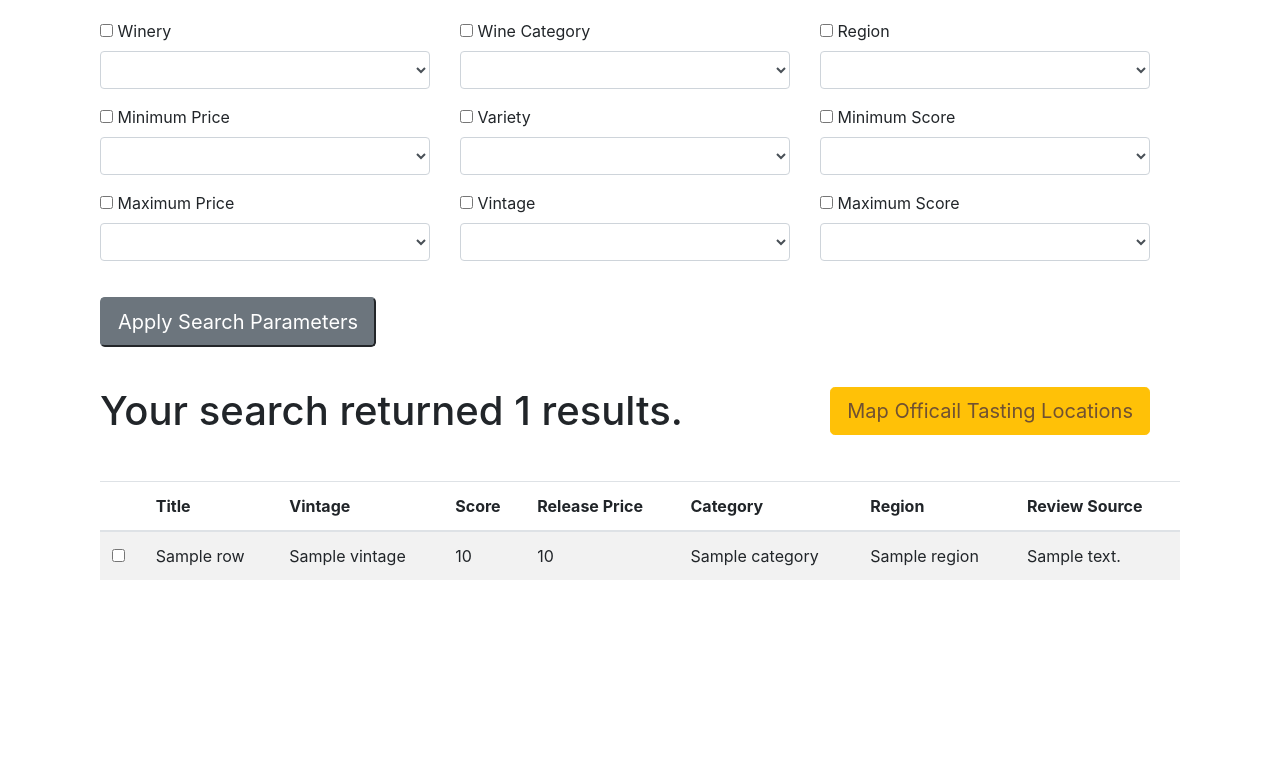
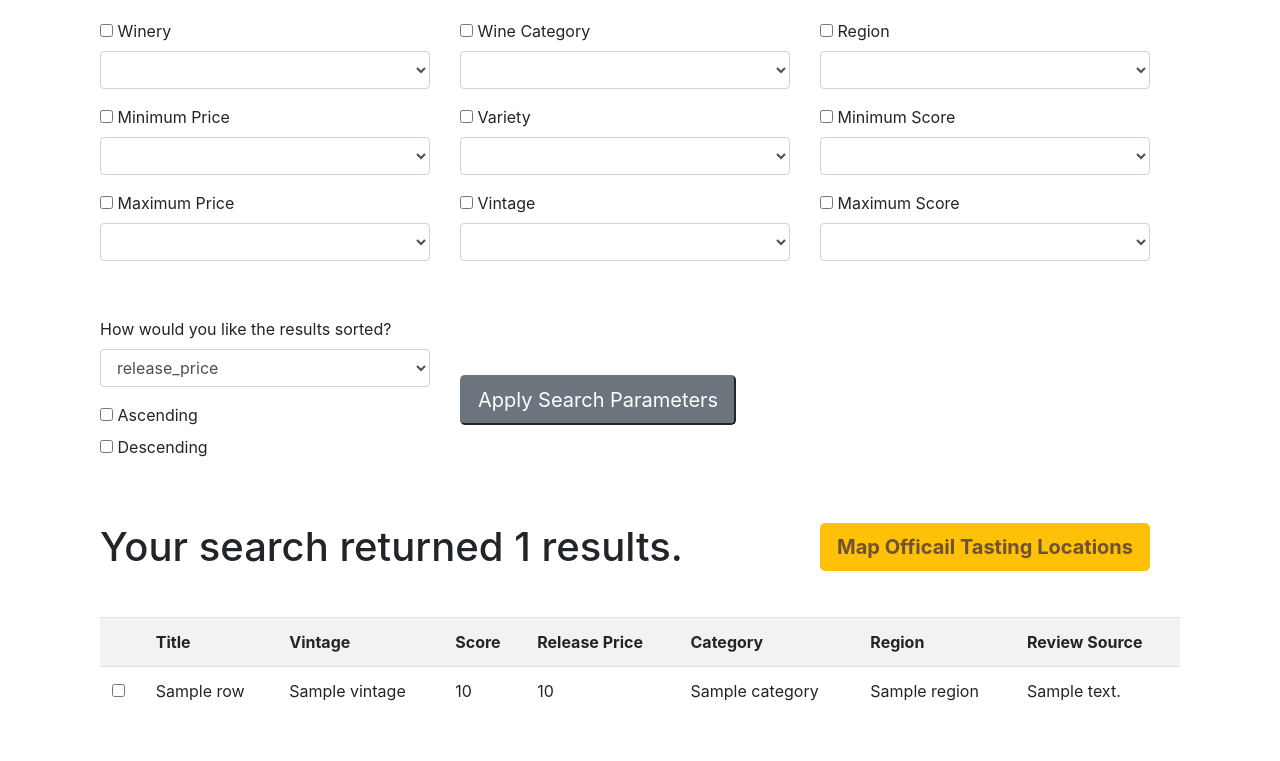
Before and after one commit to Bag0niku/Oregon_Wine, a Flask app: template Flask_app/oregonwine/templates/wine.html in a window 1280 px wide. Shown: the part 318-1079 px from the top of the page. Before the commit the page ends 898 px from the top, so only its background shows below. Run offline with Flask 2, Linux system fonts and the light colour scheme; the template is opened without the code that fills it: values that come from a table or form of the project are taken from there, most other values are stand-ins (such as "Sample title", 1, 10 or a date in 2020); lists and menus that the app fills with data are empty; parts of the project's set-up code (start-up, migrations or seed data) failed here and were passed over; some libraries are stand-ins or nearby versions.

Commit message:
added the ability to sort results

```diff
--- a/Flask_app/oregonwine/forms.py
+++ b/Flask_app/oregonwine/forms.py
@@ -4,8 +4,7 @@ from wtforms import SelectField, BooleanField, SubmitField
 
 class WineFilter(FlaskForm):
 
-
-
+##  The wine filter parameters
     winery_select = SelectField('Winery', choices=[])
     winery_bool = BooleanField()
     region_select = SelectField('Region', choices=[])
@@ -25,4 +24,9 @@ class WineFilter(FlaskForm):
     max_price_select = SelectField('Maximum Price', choices=[])
     max_price_bool = BooleanField()
 
+## The sort results parameters
+    sort_by = SelectField("How would you like the results sorted?", choices=["release_price", "score", "region", "vintage", "variety", "winery", "category"])
+    sort_by_bool = BooleanField("Ascending")
+    sort_desc_bool = BooleanField("Descending")
+
     filter_submit = SubmitField("Apply Search Parameters")
--- a/Flask_app/oregonwine/templates/wine.html
+++ b/Flask_app/oregonwine/templates/wine.html
@@ -49,6 +49,66 @@
                     window.location.href = "/map/" + brand_results.join(",");
                 }
             }
+
+
+
+            // function sortTable(n) {
+            //     var table, rows, switching, i, x, y, shouldSwitch, dir, switchcount = 0;
+            //     table = document.getElementById("wineTable");
+            //     switching = true;
+            //     // Set the sorting direction to ascending:
+            //     dir = "asc";
+            //     /* Make a loop that will continue until
+            //     no switching has been done: */
+            //     while (switching) {
+            //         // Start by saying: no switching is done:
+            //         switching = false;
+            //         rows = table.rows;
+            //         /* Loop through all table rows (except the
+            //         first, which contains table headers): */
+            //         for (i = 1; i < (rows.length - 1); i++) {
+            //         // Start by saying there should be no switching:
+            //         shouldSwitch = false;
+            //         /* Get the two elements you want to compare,
+            //         one from current row and one from the next: */
+            //         x = rows[i].getElementsByTagName("TD")[n];
+            //         y = rows[i + 1].getElementsByTagName("TD")[n];
+            //         /* Check if the two rows should switch place,
+            //         based on the direction, asc or desc: */
+            //         if (dir == "asc") {
+            //             if (x.innerHTML.toLowerCase() > y.innerHTML.toLowerCase()) {
+            //             // If so, mark as a switch and break the loop:
+            //             shouldSwitch = true;
+            //             break;
+            //             }
+            //         } else if (dir == "desc") {
+            //             if (x.innerHTML.toLowerCase() < y.innerHTML.toLowerCase()) {
+            //             // If so, mark as a switch and break the loop:
+            //             shouldSwitch = true;
+            //             break;
+            //             }
+            //         }
+            //         }
+            //         if (shouldSwitch) {
+            //         /* If a switch has been marked, make the switch
+            //         and mark that a switch has been done: */
+            //         rows[i].parentNode.insertBefore(rows[i + 1], rows[i]);
+            //         switching = true;
+            //         // Each time a switch is done, increase this count by 1:
+            //         switchcount ++;
+            //         } else {
+            //         /* If no switching has been done AND the direction is "asc",
+            //         set the direction to "desc" and run the while loop again. */
+            //         if (switchcount == 0 && dir == "asc") {
+            //             dir = "desc";
+            //             switching = true;
+            //         }
+            //         }
+            //     }
+            //     }
+
+
+
         </script>
 
 
@@ -67,9 +127,9 @@
                     <h3>Mark the checkbox to activate a search parameter: </h3>
                 </div>
 
+                <form method="POST">
                     <div class="row col-md-12">
                         <div class=" col-md-4">
-                <form method="POST">
 
                             {{form.csrf_token}}
                             <p>{{form.winery_bool}} {{form.winery_select.label(class="form-control-label")}}
@@ -97,19 +157,33 @@
                             {{form.max_score_select(class="form-control")}}</p>
 
                         </div>
-                <div class="col-md-1">
+
+                    </div>
+                    <div class="row col-md-12">
+                        <div class="col-md-4">
+                            <p>{{form.sort_by.label(class="form-control-label")}}<br>
+                            {{form.sort_by(class="form-control")}}</p>
+
+                            <p>{{form.sort_by_bool}}
+                            {{form.sort_by_bool.label(class="form-control-label")}}<br>
+                            {{form.sort_desc_bool}}
+                            {{form.sort_desc_bool.label(class="form-control-label")}}</p>
+
+                        </div>
+                        <div class="col-md-4" style="margin:auto 0">
                             {{form.filter_submit(class="btn-secondary btn-lg")}}
 
                         </div>
+                    </div>
                 </form>
 
-        </div>
+
             <div class="row col-md-12">
                 <div class="col-md-8">
                 <h1> Your search returned {{result_count}} results. </h1> <p> </p>
                 </div>
                 <div class="col-md-4">
-                <p class="text-right"><input class="btn btn-warning btn-lg mr-0" type="button" onClick="find_selected_wines(checkbox_id, all_results)" style="color:#705132" value='Map Officail Tasting Locations'></p>
+                <p class="text-right"><input class="btn btn-warning btn-lg mr-0" type="button" onClick="find_selected_wines(checkbox_id, all_results)" style="color:#705132;font-weight: bold;" value='Map Officail Tasting Locations'></p>
 
                 </div>
 
@@ -117,31 +191,18 @@
 
             <!-- diplay table of filtered Data-->
             <div class="col-md-12">
-            <table class="table table-striped table-hover">
-                <thead>
+            <table id="wineTable" class="table table-striped table-hover">
+                <tbody>
                     <tr>
                         <th class="table-head"> </th>
-                        <th class="table-head">Title</th>
-                        <th class="table-head">Vintage</th>
-                        <th class="table-head">Score</th>
-                        <th class="table-head">Release Price</th>
-                        <th class="table-head">Category</th>
-                        <th class="table-head">Region</th>
-                        <th class="table-head">Review Source</th>
-<!--
-                        <th class="table-head">winery</th>
-                        <th class="table-head">ava</th>
-
-                        <th class="table-head">province</th>
-                        <th class="table-head">country</th>
-                        <th class="table-head">designation</th>
-                        <th class="table-head">variety</th>
-
-                        <th class="table-head">brand_id</th>
-                        <th class="table-head">review_id</th> -->
-
+                        <th class="table-head" >Title</th>
+                        <th class="table-head" >Vintage</th>
+                        <th class="table-head" >Score</th>
+                        <th class="table-head" >Release Price</th>
+                        <th class="table-head" >Category</th>
+                        <th class="table-head" >Region</th>
+                        <th class="table-head" >Review Source</th>
                     </tr>
-                </thead>
                 {% for row in data %}
                     <tr>
                         <td><input id="{{row.checkbox_id}}" name="{{row.checkbox_id}}" type="checkbox" value="y"></td>
@@ -155,7 +216,7 @@
                     </tr>
 
                 {%endfor%}
-
+                </tbody>
             </table>
          </div><!--container-->
          </div> <!--wrapper-->
```
Also changed, not shown: Flask_app/oregonwine/routes.py (+50 -39 lines), README.md. Lines whose indentation alone changed are shown as unchanged.
